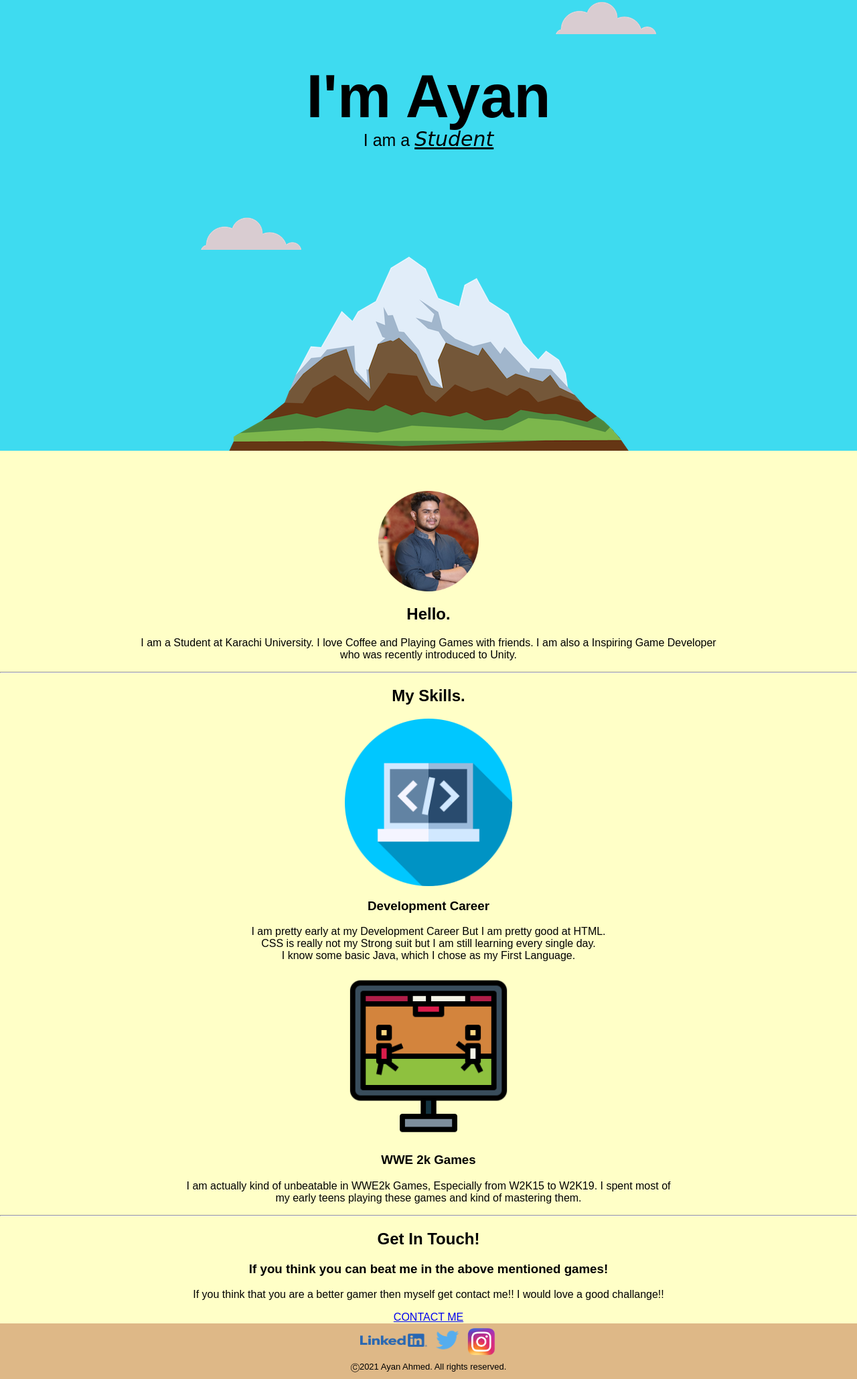
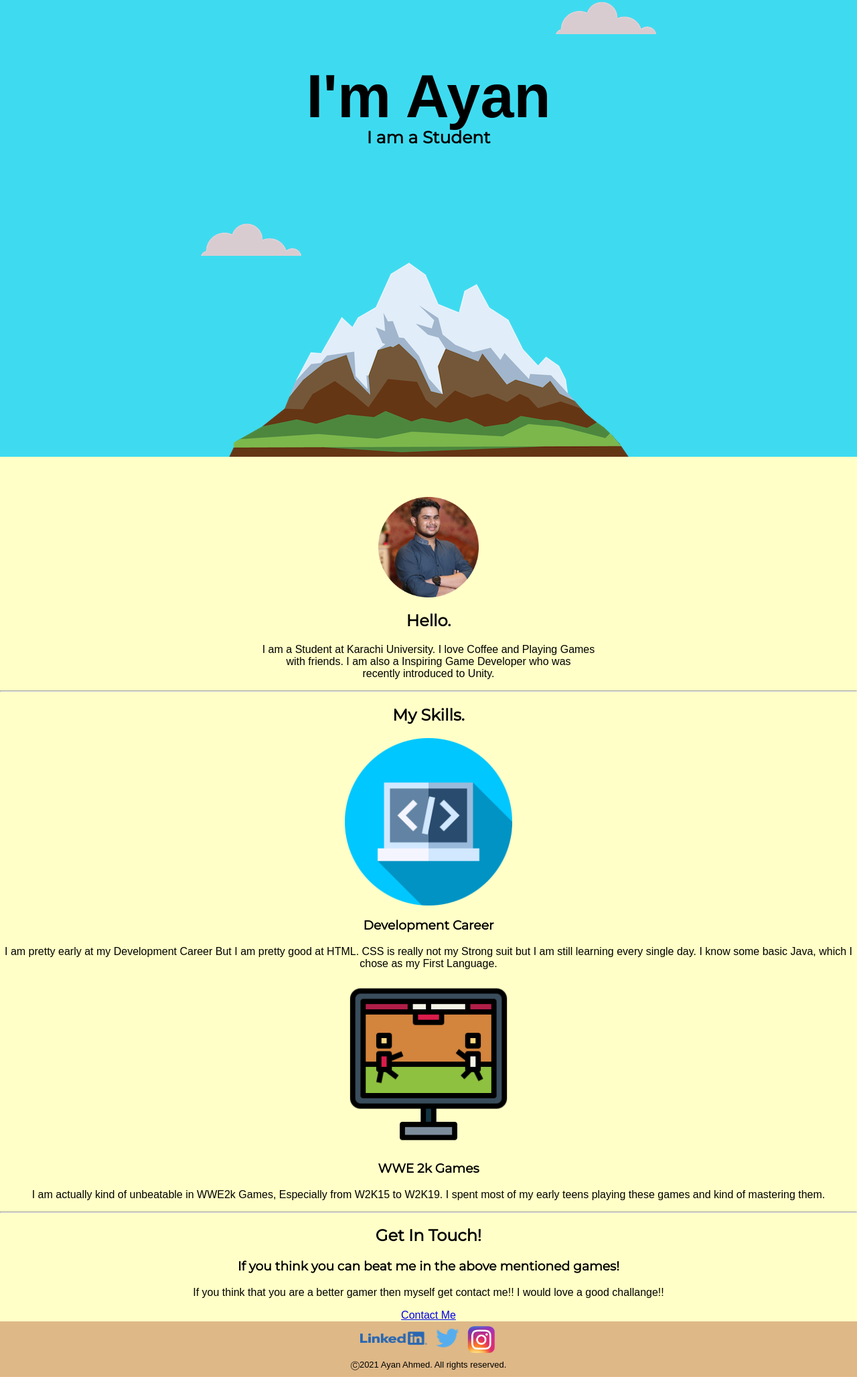
Before and after one commit to ayanahmed138/CVV, a plain HTML site: page index.html in a window 1280 px wide. Shown: the part 47-2106 px from the top of the page at 67% size. Drawn offline with Linux system fonts and the light colour scheme; a web font is replaced by a local one.

Commit message:
Update index.html

```diff
--- a/index.html
+++ b/index.html
@@ -9,41 +9,44 @@
     <link rel="preconnect" href="https://fonts.googleapis.com">
     <link rel="preconnect" href="https://fonts.gstatic.com" crossorigin>
     <link href="https://fonts.googleapis.com/css2?family=Corinthia:wght@700&display=swap" rel="stylesheet">
+    <link href="https://fonts.googleapis.com/css2?family=Recursive&display=swap" rel="stylesheet">
+    <link href="https://fonts.googleapis.com/css2?family=Montserrat+Alternates&display=swap" rel="stylesheet">
+    <link href="https://fonts.googleapis.com/css2?family=Montserrat&display=swap" rel="stylesheet">
 </head>
   <body>
     <div class="top-container">
       <img class="top-cloud" src="images/cloud.png" height="48px" width="150px" alt="cloud-img">
       <h1>I'm Ayan</h1>
-      <p class="I-am-stu">I am a <spam class="stu">Student</spam></p>
-      <img class="bottom-cloud" src="images/cloud.png" alt="bottom.cloud">
+      <h2 class="I-am-stu">I am a Student</h2>
+      <br><img class="bottom-cloud" src="images/cloud.png" alt="bottom.cloud">
       <img  src="images/mountain.png" alt="mountain">
     </div>
     <div class="middle-container">
       <div class="profile">
         <img class="Ayan-blue" src="images/Ayan-blue.png" width="150px" height="150px" alt="Ayan-blue-photo">
         <h2>Hello.</h2>
-        <p>I am a Student at Karachi University. I love Coffee and Playing Games with friends. I am also a Inspiring Game Developer <br> who was recently introduced to Unity.</p>
+        <p class="intro">I am a Student at Karachi University. I love Coffee and Playing Games <br> with friends. I am also a Inspiring Game Developer who was <br> recently introduced to Unity.</p>
       </div>
       <hr>
       <div class="skills">
         <h2>My Skills.</h2>
         <div class="skill-row">
-          <img class="" src="images/programming.png" width="250px" height="250px" alt="programming-img">
+          <img class="prog-img" src="images/programming.png" width="250px" height="250px" alt="programming-img">
           <h3>Development Career</h3>
-          <p>I am pretty early at my Development Career But I am pretty good at HTML.<br>CSS is really not my Strong suit but I am still learning every single day.<br>I know some basic Java, which I chose as my First Language.</p>
+          <p>I am pretty early at my Development Career But I am pretty good at HTML. CSS is really not my Strong suit but I am still learning every single day. I know some basic Java, which I chose as my First Language.</p>
         </div>
         <div class="skill-row">
-          <img class="Ayan-glasses" src="images/fighting-game.png" width="250px" height="250px" alt="Ayan-farewell">
+          <img class="w2k-img" src="images/fighting-game.png" width="250px" height="250px" alt="Fighting-game-img">
           <h3>WWE 2k Games</h3>
-          <p>I am actually kind of unbeatable in WWE2k Games, Especially from W2K15 to W2K19. I spent most of <br> my early teens playing these games and kind of mastering them.</p>
+          <p>I am actually kind of unbeatable in WWE2k Games, Especially from W2K15 to W2K19. I spent most of my early teens playing these games and kind of mastering them.</p>
         </div>
       </div>
       <hr>
       <div class="contact-me">
         <h2>Get In Touch!</h2>
         <h3>If you think you can beat me in the above mentioned games!</h3>
-        <p>If you think that you are a better gamer then myself get contact me!! I would love a good challange!!</p>
-        <a class="btn" href="mailto:ayan.buisness138@gmail.com">CONTACT ME</a>
+        <p class="last-para">If you think that you are a better gamer then myself get contact me!! I would love a good challange!!</p>
+        <a class="btn" href="mailto:ayan.buisness138@gmail.com">Contact Me</button></a>
       </div>
     </div>
 
```
